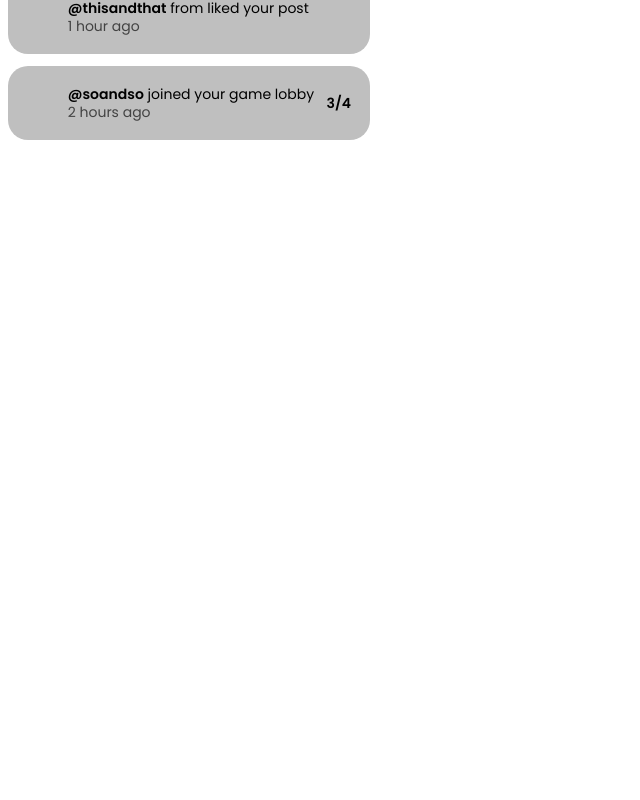
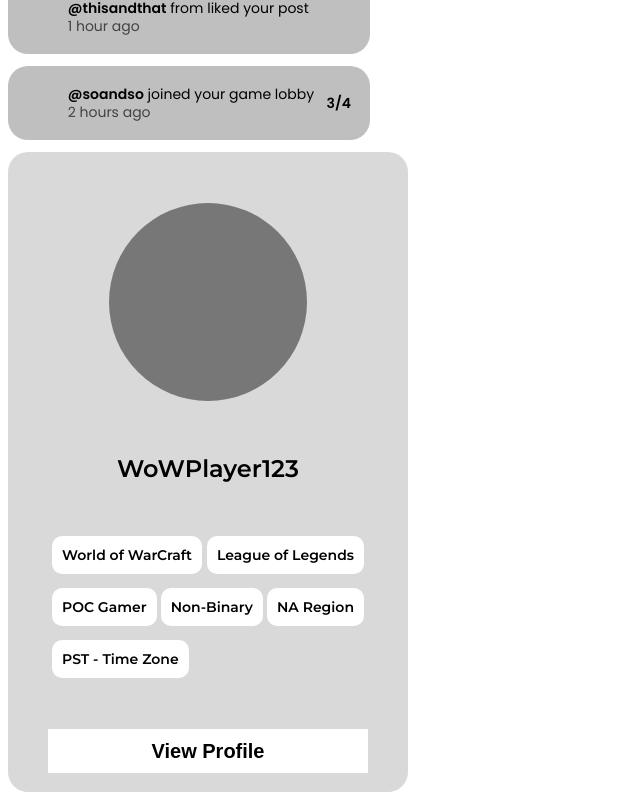
Before and after one commit to king-kapi/kapi-web, a Next.js app: page /components in a window 1280 px wide. Shown: the part 3397-4197 px from the top of the page, without its empty margins (0-640 px from the left). Before the commit the page ends 3549 px from the top, so only its background shows below. Built offline with nearby package versions, Linux system fonts and the light colour scheme; no server answers; some icons are missing.

Commit message:
feat: Profile Card Component

```diff
--- /dev/null
+++ b/components/ProfileCard.tsx
@@ -0,0 +1,19 @@
+import styles from '../styles/ProfileCard.module.css'
+
+export default function ProfileCard() {
+    return (
+        <div className={styles.ProfileCardContainer}>
+            <div className={styles.Avatar}></div>
+            <h1 className={styles.Username}>WoWPlayer123</h1>
+            <div className={styles.Tags}>
+                    <h3 className={styles.Tag}>World of WarCraft</h3>
+                    <h3 className={styles.Tag}>League of Legends</h3>
+                    <h3 className={styles.Tag}>POC Gamer</h3>
+                    <h3 className={styles.Tag}>Non-Binary</h3>
+                    <h3 className={styles.Tag}>NA Region</h3>
+                    <h3 className={styles.Tag}>PST - Time Zone</h3>
+            </div>
+            <button className={styles.Button}>View Profile</button>
+        </div>
+    )
+}
--- a/pages/components.tsx
+++ b/pages/components.tsx
@@ -8,6 +8,7 @@ import Head from 'next/head';
 import NotificationBubble from '../components/NotificationBubble';
 import SearchBar from '../components/SearchBar';
 import SideNav from '../components/SideNav';
+import ProfileCard from '@/components/ProfileCard';
 
 export default function Components() {
   const notifications: Notification[] = [
@@ -49,12 +50,13 @@ export default function Components() {
         <SideNav />
         <SearchBar />
         <AchievementsWidget />
-        <InterestsWidget/>
+        <InterestsWidget />
         <CustomizeDashboard />
         <NotificationsWidget notifications={notifications} />
         {notifications.map((notification, index) => (
           <NotificationBubble key={index} notification={notification} />
         ))}
+        <ProfileCard />
       </main>
     </>
   );
--- /dev/null
+++ b/styles/ProfileCard.module.css
@@ -0,0 +1,54 @@
+@import url('https://fonts.googleapis.com/css2?family=Montserrat:wght@400;500;600;700&display=swap');
+
+.ProfileCardContainer {
+    font-family: 'Montserrat', sans-serif;
+    height: 40rem;
+    width: 25rem;
+    background-color: #D9D9D9;
+    border-radius: 20px;
+    display: flex;
+    justify-content: space-around;
+    align-items: center;
+    flex-direction: column;
+}
+
+.Avatar {
+    height: 12.375rem;
+    width: 12.375rem;
+    border-radius: 100%;
+    background-color: #777777;
+    margin-top: 2rem;
+}
+
+.Username {
+    font-weight: 600;
+    font-size: 1.5rem;
+}
+
+.Tags {
+    width: 19.5rem;
+    display: flex;
+    flex-wrap: wrap;
+    justify-content: space-between;
+}
+
+.Tag {
+    font-size: 0.875rem;
+    font-weight: 600;
+    background-color: #FFFFFF;
+    border-radius: 10px;
+    padding: .625rem;
+    display: inline-block;
+    margin-bottom: .875rem;
+    margin-top: 0;
+}
+
+.Button {
+    height: 2.75rem;
+    width: 20rem;
+    border: none;
+    font-weight: 600;
+    font-size: 1.25rem;
+    background-color: #FFFFFF;
+    cursor: pointer;
+}
```
